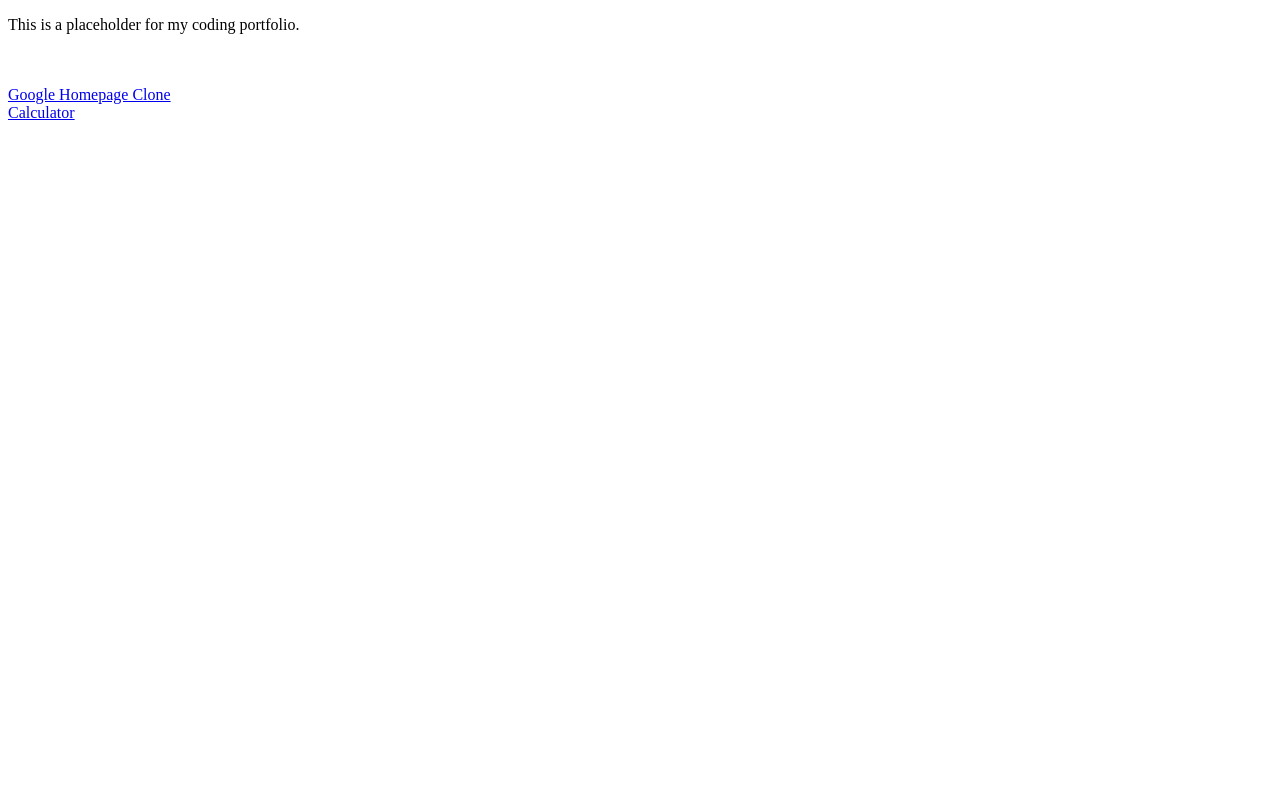
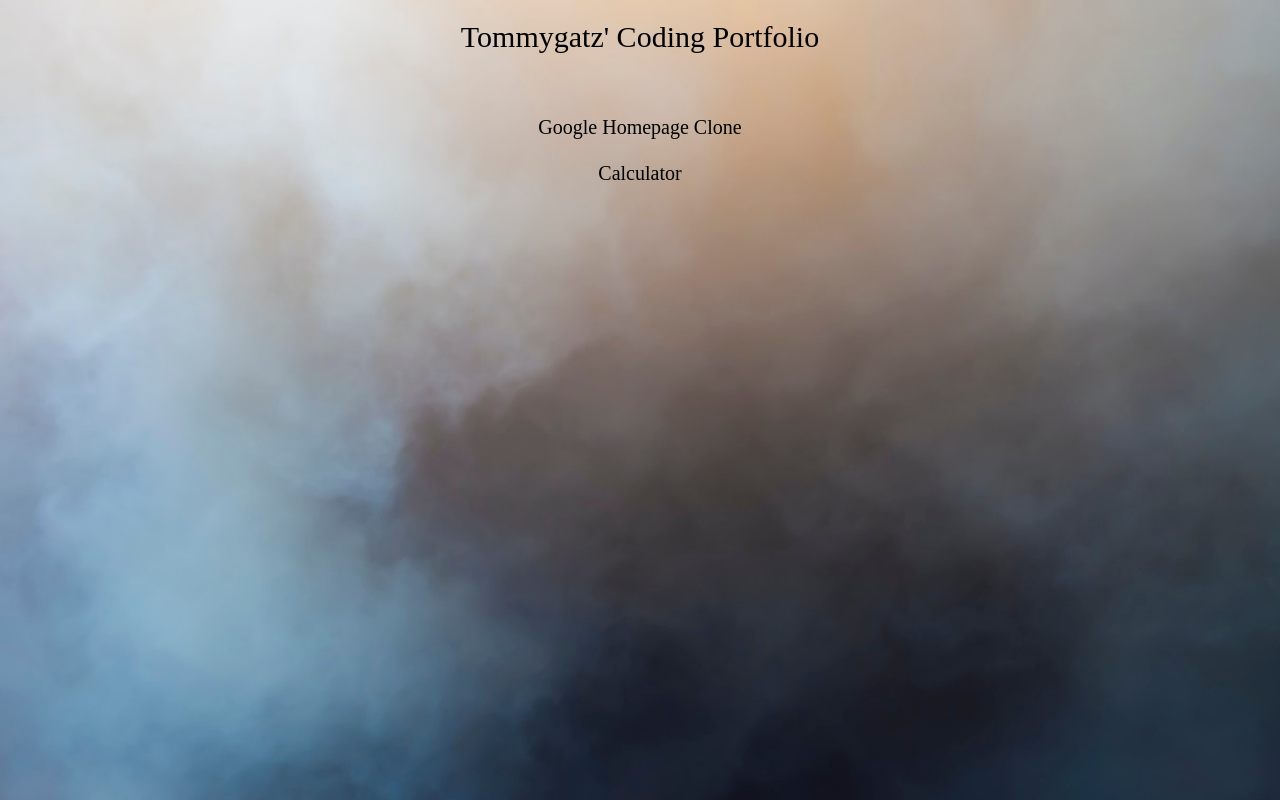
Before and after one commit to tommygatz/tommygatz.github.io, a plain HTML site: page index.html in a window 1280 px wide. Drawn offline with Linux system fonts and the light colour scheme.

Commit message:
working stylesheet

```diff
--- a/index.html
+++ b/index.html
@@ -2,9 +2,10 @@
 <html>
   <head>
     <title>Tommygatz' Portfolio</title>
+    <link rel="stylesheet" href="styles/style.css">
   </head>
   <body>
-    <p>This is a placeholder for my coding portfolio.</p><br><br>
+    <div id='heading'>Tommygatz' Coding Portfolio</div><br><br>
     <a href="https://tommygatz.github.io/google-homepage/">Google Homepage Clone</a><br>
     <a href="https://tommygatz.github.io/calculator/">Calculator</a>
   </body>
--- a/styles/style.css
+++ b/styles/style.css
@@ -0,0 +1,25 @@
+body{
+  background-image: url('../assets/background.png');
+  background-size: cover;
+  background-attachment: fixed;
+  font-size: 20px;
+}
+
+#heading {
+  text-align: center;
+  font-size: 30px;
+  height: 50px;
+  width: 100%;
+  margin-top: 20px;
+}
+
+a {
+  display: block;
+  text-align: center;
+  text-decoration: none;
+  color: inherit;
+}
+
+a:hover {
+  text-shadow: 0 2px 5px gray;
+}
```
Also changed, not shown: assets/background.png (added).
